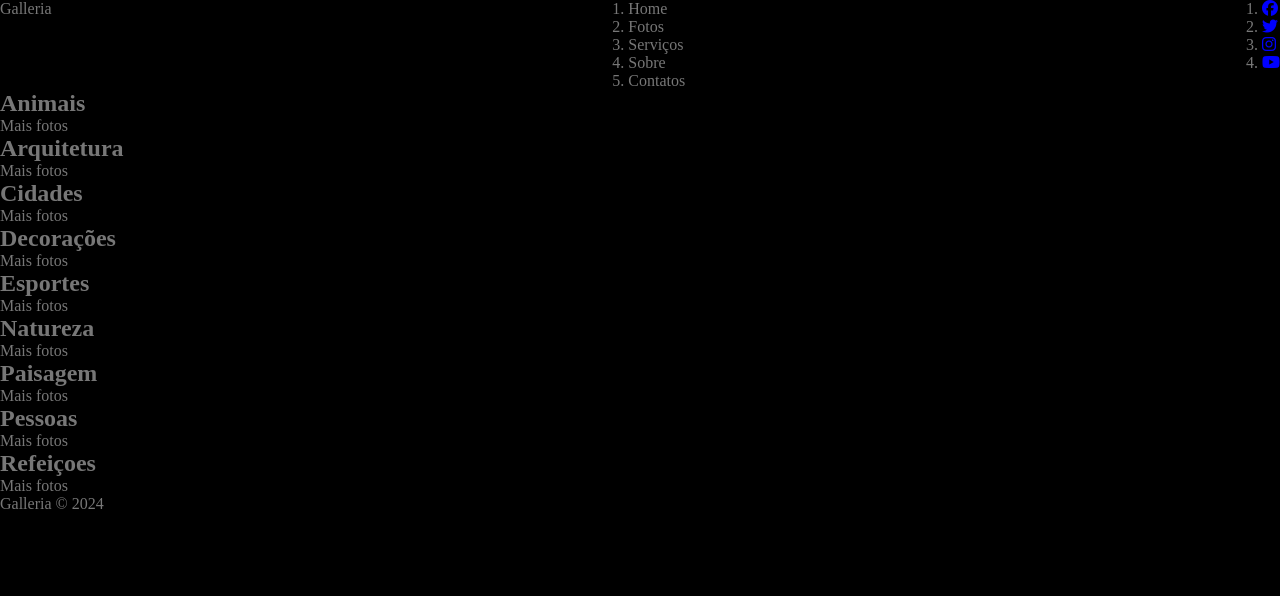
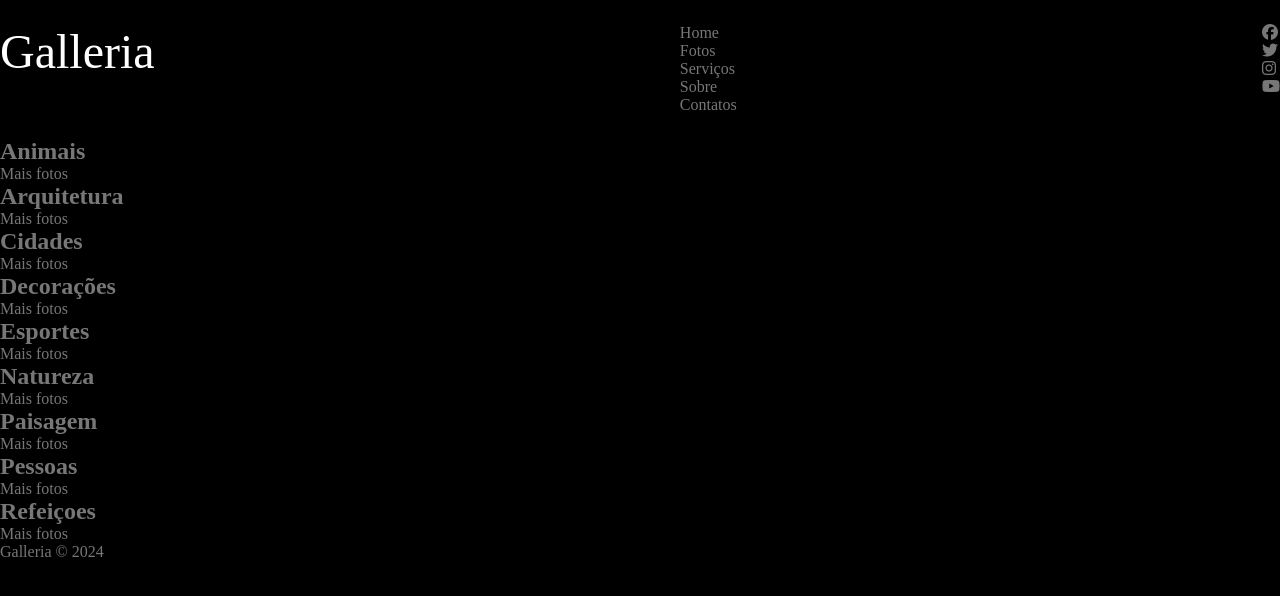
Before and after one commit to MarceloMarquesdeLima/galleria, a plain HTML site: page index.html in a window 1280 px wide. Drawn offline with Linux system fonts and the light colour scheme.

Commit message:
Ajuste no mixin

```diff
--- /dev/null
+++ b/sass/_mixins.sass
@@ -0,0 +1,6 @@
+@use './_variables'
+
+@mixin container
+  max-width: container-width
+  padding: 1.5rem 0
+  margin: 0 auto
--- a/sass/styles.sass
+++ b/sass/styles.sass
@@ -1,4 +1,5 @@
-@use 'variables'
+@use './_variables'
+@use './_mixins'
 
 *
     font-family: 'Josefin-Sans'
@@ -14,10 +15,13 @@ body
         color: variables.$text-color
         text-decoration: none
         transition: .4s
-    i
-        color: blue
     ul
-        list-style: nome
+        list-style-type: none
 .header
     display: flex
     justify-content: space-between
+    @include mixins.container
+
+    &-brand
+        color: variables.$primary-color
+        font-size: 3rem
```
Also changed, not shown: css/styles.css, 1 other file.
